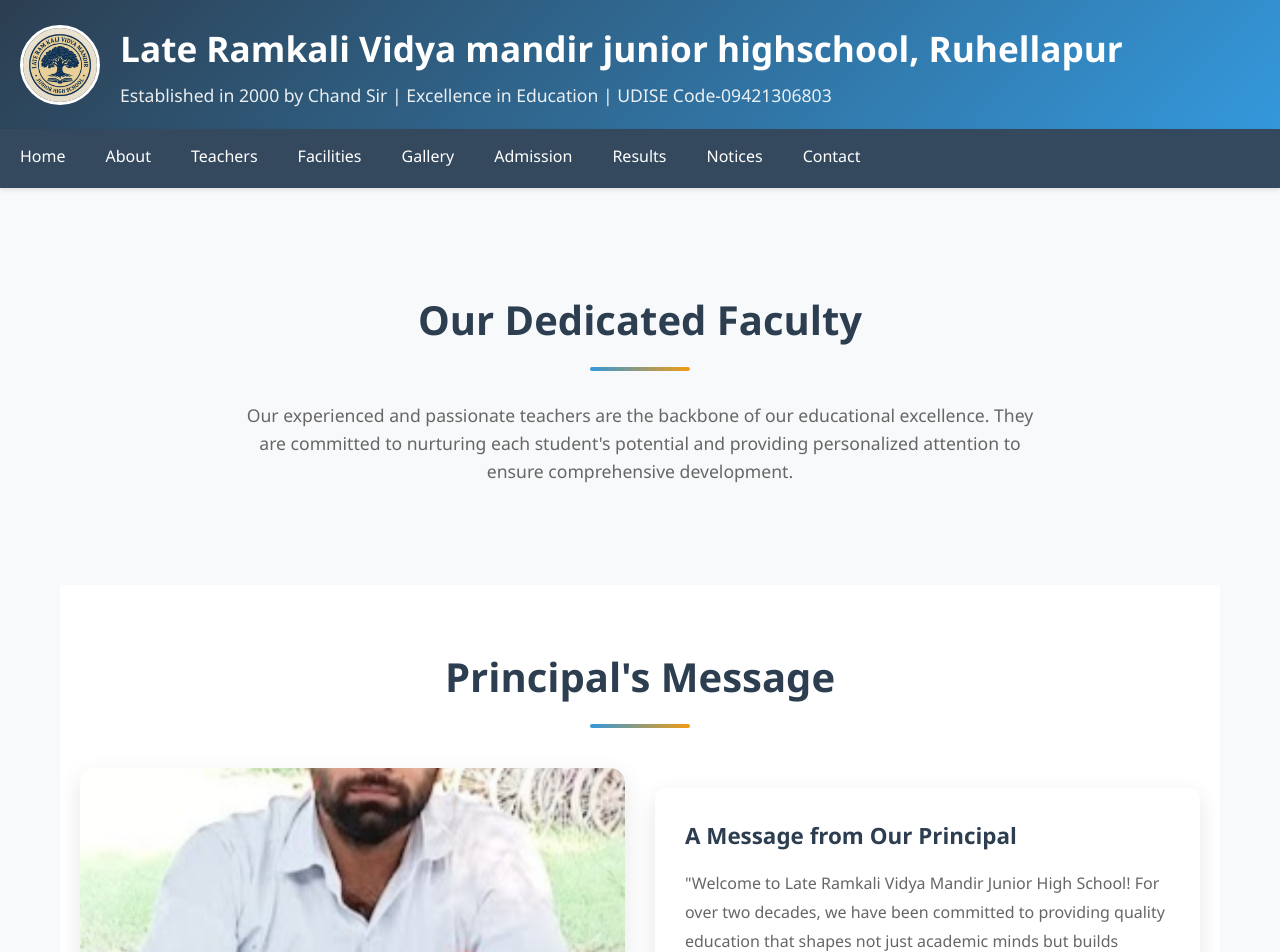
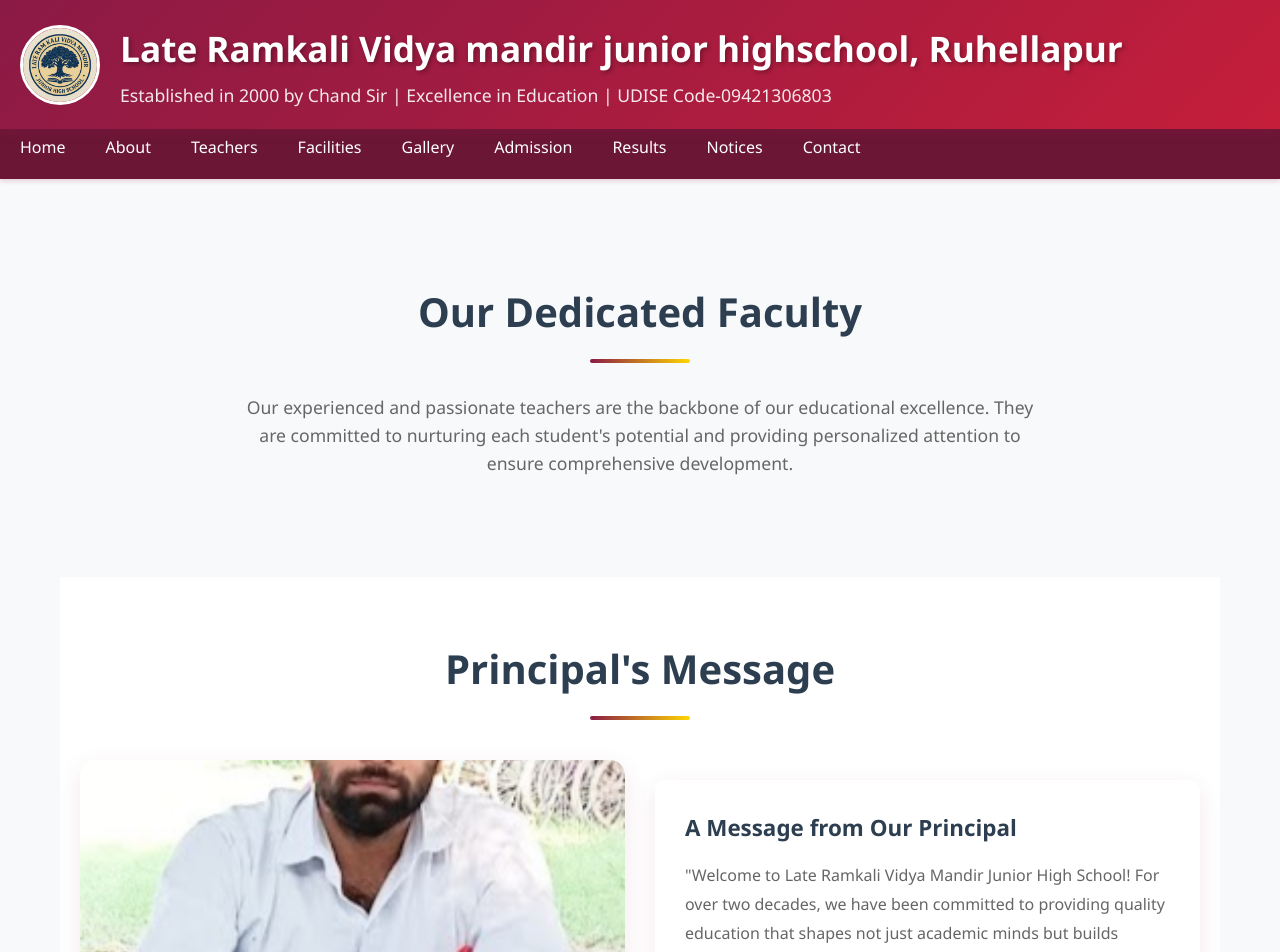
Before and after one commit to kashishsingh2004/rk-vidyamandir, a Next.js app: page /teachers in a window 1280 px wide. Shown: the top 952 px of the page. Built offline with nearby package versions, Linux system fonts and the light colour scheme.

Commit message:
redesign and change color effect

```diff
--- a/src/app/contact/page.js
+++ b/src/app/contact/page.js
@@ -1,3 +1,4 @@
+import "./page.module.css"
 export default function ContactPage() {
   return (
     <div className="container">
--- a/src/app/globals.css
+++ b/src/app/globals.css
@@ -5,22 +5,50 @@
   box-sizing: border-box;
 }
 
+/* Body padding to account for fixed header */
 body {
   font-family: 'Segoe UI', Tahoma, Geneva, Verdana, sans-serif;
   line-height: 1.6;
   color: #333;
   background-color: #f8f9fa;
+  padding-top: 180px; /* Header + Nav height */
 }
 
 /* Header Styles */
 .site-header {
-  background: linear-gradient(135deg, #2c3e50, #3498db);
+  background: linear-gradient(135deg, #8b1a45, #c41e3a);
   color: white;
   padding: 20px;
   display: flex;
   align-items: center;
   gap: 20px;
-  box-shadow: 0 4px 10px rgba(0,0,0,0.1);
+  box-shadow: 0 4px 10px rgba(139, 26, 69, 0.3);
+  position: fixed;
+  top: 0;
+  left: 0;
+  right: 0;
+  z-index: 1000;
+  backdrop-filter: blur(10px);
+  transition: all 0.3s ease;
+}
+
+/* Scrolled header - smaller size */
+.site-header.scrolled {
+  padding: 10px 20px;
+}
+
+.site-header.scrolled .site-logo {
+  width: 50px;
+  height: 50px;
+}
+
+.site-header.scrolled h1 {
+  font-size: 1.5rem;
+  margin-bottom: 0;
+}
+
+.site-header.scrolled p {
+  font-size: 0.9rem;
 }
 
 .site-logo {
@@ -29,27 +57,39 @@ body {
   border-radius: 50%;
   object-fit: cover;
   border: 3px solid white;
+  transition: all 0.3s ease;
 }
 
 .site-header h1 {
   font-size: 2.2rem;
   margin-bottom: 5px;
   font-weight: 700;
+  text-shadow: 2px 2px 4px rgba(0,0,0,0.3);
+  transition: all 0.3s ease;
 }
 
 .site-header p {
   font-size: 1.1rem;
   opacity: 0.9;
+  transition: all 0.3s ease;
 }
 
 /* Navigation Styles */
 nav {
-  background: #34495e;
+  background: #6b1635;
   padding: 0;
-  box-shadow: 0 2px 5px rgba(0,0,0,0.1);
-  position: sticky;
-  top: 0;
-  z-index: 100;
+  box-shadow: 0 2px 5px rgba(139, 26, 69, 0.2);
+  position: fixed;
+  top: 120px; /* Header height ke baad */
+  left: 0;
+  right: 0;
+  z-index: 999;
+  transition: all 0.3s ease;
+}
+
+/* Scrolled navigation adjustment */
+nav.scrolled {
+  top: 80px; /* Smaller header height */
 }
 
 nav a {
@@ -63,8 +103,8 @@ nav a {
 }
 
 nav a:hover {
-  background: #2980b9;
-  border-bottom-color: #f39c12;
+  background: #8b1a45;
+  border-bottom-color: #ffd700;
   transform: translateY(-2px);
 }
 
@@ -86,7 +126,7 @@ main {
   display: flex;
   align-items: center;
   justify-content: center;
-  background: linear-gradient(rgba(0,0,0,0.4), rgba(0,0,0,0.4)), url('/school-bg.jpg');
+  background: url('/school-bg.jpg'); /* Removed color overlay */
   background-size: cover;
   background-position: center;
   color: white;
@@ -112,8 +152,9 @@ main {
 .overlay h1 {
   font-size: 3.5rem;
   margin-bottom: 20px;
-  text-shadow: 2px 2px 4px rgba(0,0,0,0.7);
+  text-shadow: 3px 3px 6px rgba(0,0,0,0.8), 0 0 20px rgba(255, 215, 0, 0.3);
   animation: fadeInUp 1s ease-out;
+  font-weight: 700;
 }
 
 .overlay p {
@@ -122,14 +163,28 @@ main {
   animation: fadeInUp 1s ease-out 0.3s both;
 }
 
-/* Features Section */
+/* Features Section - Mobile First */
 .features {
   display: grid;
-  grid-template-columns: repeat(auto-fit, minmax(300px, 1fr));
+  grid-template-columns: 1fr; /* Single column on mobile */
   gap: 30px;
   padding: 60px 20px;
   max-width: 1200px;
   margin: 0 auto;
+  background: linear-gradient(135deg, #f8f9fa 0%, #e9ecef 100%);
+}
+
+/* Tablet and larger screens */
+@media (min-width: 768px) {
+  .features {
+    grid-template-columns: repeat(2, 1fr);
+  }
+}
+
+@media (min-width: 1024px) {
+  .features {
+    grid-template-columns: repeat(3, 1fr);
+  }
 }
 
 .card {
@@ -137,7 +192,7 @@ main {
   padding: 40px 30px;
   border-radius: 15px;
   text-align: center;
-  box-shadow: 0 10px 30px rgba(0,0,0,0.1);
+  box-shadow: 0 10px 30px rgba(139, 26, 69, 0.1);
   transition: all 0.3s ease;
   position: relative;
   overflow: hidden;
@@ -150,12 +205,12 @@ main {
   left: 0;
   right: 0;
   height: 4px;
-  background: linear-gradient(90deg, #3498db, #f39c12);
+  background: linear-gradient(90deg, #8b1a45, #ffd700);
 }
 
 .card:hover {
   transform: translateY(-10px);
-  box-shadow: 0 20px 40px rgba(0,0,0,0.15);
+  box-shadow: 0 20px 40px rgba(139, 26, 69, 0.15);
 }
 
 .card h3 {
@@ -198,12 +253,12 @@ main {
   display: block;
   width: 100px;
   height: 4px;
-  background: linear-gradient(90deg, #3498db, #f39c12);
+  background: linear-gradient(90deg, #8b1a45, #ffd700);
   margin: 15px auto;
   border-radius: 2px;
 }
 
-/* Grid Layouts */
+/* Grid Layouts - Mobile First Approach */
 .grid {
   display: grid;
   gap: 30px;
@@ -211,15 +266,41 @@ main {
 }
 
 .grid-2 {
-  grid-template-columns: repeat(auto-fit, minmax(500px, 1fr));
+  grid-template-columns: 1fr; /* Single column by default */
 }
 
 .grid-3 {
-  grid-template-columns: repeat(auto-fit, minmax(300px, 1fr));
+  grid-template-columns: 1fr; /* Single column by default */
 }
 
 .grid-4 {
-  grid-template-columns: repeat(auto-fit, minmax(250px, 1fr));
+  grid-template-columns: 1fr; /* Single column by default */
+}
+
+/* Desktop layouts */
+@media (min-width: 769px) {
+  .grid-2 {
+    grid-template-columns: repeat(2, 1fr);
+  }
+
+  .grid-3 {
+    grid-template-columns: repeat(3, 1fr);
+  }
+
+  .grid-4 {
+    grid-template-columns: repeat(4, 1fr);
+  }
+}
+
+/* Tablet layouts */
+@media (min-width: 480px) and (max-width: 768px) {
+  .grid-3 {
+    grid-template-columns: repeat(2, 1fr);
+  }
+
+  .grid-4 {
+    grid-template-columns: repeat(2, 1fr);
+  }
 }
 
 /* Info Cards */
@@ -227,13 +308,13 @@ main {
   background: white;
   padding: 30px;
   border-radius: 12px;
-  box-shadow: 0 8px 25px rgba(0,0,0,0.1);
+  box-shadow: 0 8px 25px rgba(139, 26, 69, 0.1);
   transition: all 0.3s ease;
 }
 
 .info-card:hover {
   transform: translateY(-5px);
-  box-shadow: 0 15px 35px rgba(0,0,0,0.15);
+  box-shadow: 0 15px 35px rgba(139, 26, 69, 0.15);
 }
 
 .info-card h3 {
@@ -252,21 +333,21 @@ main {
   background: white;
   border-radius: 15px;
   overflow: hidden;
-  box-shadow: 0 8px 25px rgba(0,0,0,0.1);
+  box-shadow: 0 8px 25px rgba(139, 26, 69, 0.1);
   transition: all 0.3s ease;
   text-align: center;
 }
 
 .teacher-card:hover {
   transform: translateY(-8px);
-  box-shadow: 0 15px 35px rgba(0,0,0,0.15);
+  box-shadow: 0 15px 35px rgba(139, 26, 69, 0.15);
 }
 
 .teacher-image {
   width: 100%;
   height: 250px;
   object-fit: cover;
-  border-bottom: 4px solid #3498db;
+  border-bottom: 4px solid #8b1a45;
 }
 
 .teacher-info {
@@ -285,12 +366,30 @@ main {
   margin-bottom: 5px;
 }
 
-/* Gallery */
+/* Gallery - Mobile First */
 .gallery-grid {
   display: grid;
-  grid-template-columns: repeat(auto-fill, minmax(300px, 1fr));
+  grid-template-columns: 1fr; /* Single column on mobile */
   gap: 20px;
   margin-top: 40px;
+}
+
+@media (min-width: 480px) {
+  .gallery-grid {
+    grid-template-columns: repeat(2, 1fr);
+  }
+}
+
+@media (min-width: 768px) {
+  .gallery-grid {
+    grid-template-columns: repeat(3, 1fr);
+  }
+}
+
+@media (min-width: 1024px) {
+  .gallery-grid {
+    grid-template-columns: repeat(4, 1fr);
+  }
 }
 
 .gallery-item {
@@ -317,7 +416,7 @@ main {
   bottom: 0;
   left: 0;
   right: 0;
-  background: linear-gradient(transparent, rgba(0,0,0,0.8));
+  background: linear-gradient(transparent, rgba(139, 26, 69, 0.8));
   color: white;
   padding: 20px;
   transform: translateY(100%);
@@ -333,7 +432,7 @@ main {
   background: white;
   padding: 40px;
   border-radius: 15px;
-  box-shadow: 0 10px 30px rgba(0,0,0,0.1);
+  box-shadow: 0 10px 30px rgba(139, 26, 69, 0.1);
   max-width: 600px;
   margin: 0 auto;
 }
@@ -364,12 +463,12 @@ main {
 .form-group textarea:focus,
 .form-group select:focus {
   outline: none;
-  border-color: #3498db;
+  border-color: #8b1a45;
 }
 
 /* Buttons */
 .btn {
-  background: linear-gradient(135deg, #3498db, #2980b9);
+  background: linear-gradient(135deg, #8b1a45, #c41e3a);
   color: white;
   padding: 12px 30px;
   border: none;
@@ -383,9 +482,9 @@ main {
 }
 
 .btn:hover {
-  background: linear-gradient(135deg, #2980b9, #3498db);
+  background: linear-gradient(135deg, #c41e3a, #8b1a45);
   transform: translateY(-2px);
-  box-shadow: 0 8px 20px rgba(52, 152, 219, 0.3);
+  box-shadow: 0 8px 20px rgba(139, 26, 69, 0.3);
 }
 
 .btn-secondary {
@@ -401,19 +500,19 @@ main {
   background: white;
   padding: 25px;
   border-radius: 12px;
-  box-shadow: 0 5px 15px rgba(0,0,0,0.1);
+  box-shadow: 0 5px 15px rgba(139, 26, 69, 0.1);
   margin-bottom: 20px;
-  border-left: 5px solid #3498db;
+  border-left: 5px solid #8b1a45;
   transition: all 0.3s ease;
 }
 
 .notice-item:hover {
   transform: translateX(5px);
-  box-shadow: 0 8px 25px rgba(0,0,0,0.15);
+  box-shadow: 0 8px 25px rgba(139, 26, 69, 0.15);
 }
 
 .notice-date {
-  background: #3498db;
+  background: #8b1a45;
   color: white;
   padding: 5px 15px;
   border-radius: 20px;
@@ -455,9 +554,14 @@ footer {
 
 /* Responsive Design */
 @media (max-width: 768px) {
+  body {
+    padding-top: 160px; /* Mobile header height */
+  }
+
   .site-header {
     flex-direction: column;
     text-align: center;
+    padding: 15px 20px;
   }
 
   .site-header h1 {
@@ -465,6 +569,7 @@ footer {
   }
 
   nav {
+    top: 140px; /* Adjusted for mobile header */
     overflow-x: auto;
     white-space: nowrap;
   }
@@ -496,8 +601,20 @@ footer {
 }
 
 @media (max-width: 480px) {
+  body {
+    padding-top: 140px; /* Smaller mobile header */
+  }
+
+  .site-header {
+    padding: 12px 15px;
+  }
+
   .site-header h1 {
     font-size: 1.5rem;
+  }
+
+  nav {
+    top: 120px;
   }
 
   .overlay h1 {
--- a/src/app/teachers/page.js
+++ b/src/app/teachers/page.js
@@ -1,3 +1,4 @@
+import "./page.module.css"
 export default function TeachersPage() {
   const teachers = [
     {
```
